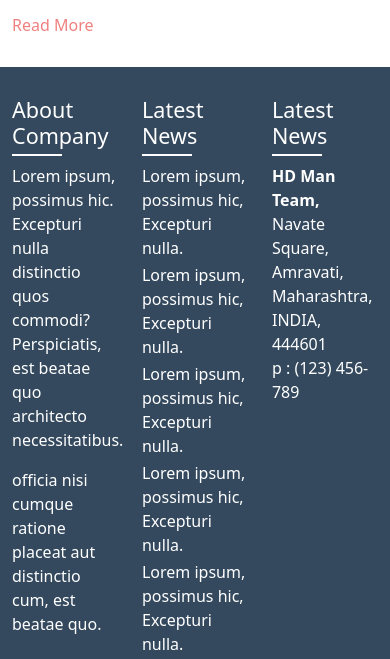
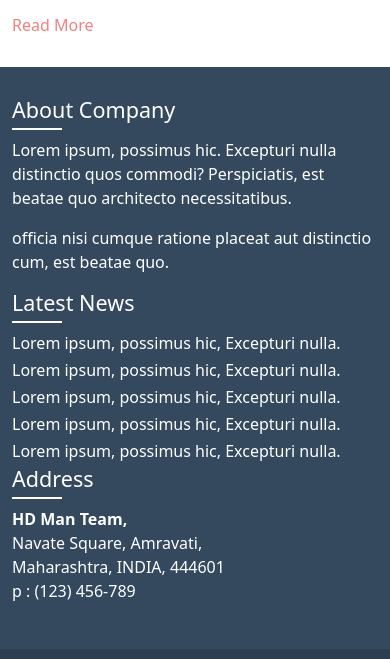
Before and after one commit to thehdman/Project-2, a plain HTML site: page index.html in a window 390 px wide. Shown: the part 3361-4020 px from the top of the page. Drawn offline with nearby package versions, Linux system fonts and the light colour scheme.

Commit message:
change in class

```diff
--- a/index.html
+++ b/index.html
@@ -149,14 +149,14 @@
     <div class="top-footer">
         <div class="container">
             <div class="row">
-                <div class="col-4">
+                <div class="col-md-4">
                     <div class="footer-widget">
                         <h4>About Company</h4>
                         <p>Lorem ipsum, possimus hic. Excepturi nulla distinctio quos commodi? Perspiciatis, est beatae quo architecto necessitatibus.</p>
                         <p>officia nisi cumque ratione placeat aut distinctio cum, est beatae quo.</p>
                     </div>
                 </div>
-                <div class="col-4">
+                <div class="col-md-4">
                     <div class="footer-widget">
                         <h4>Latest News</h4>
                         <ul class="latest-news">
@@ -168,9 +168,9 @@
                         </ul>
                     </div>
                 </div>
-                <div class="col-4">
+                <div class="col-md-4">
                     <div class="footer-widget">
-                        <h4>Latest News</h4>
+                        <h4>Address</h4>
                         <address>
                             <strong>HD Man Team,</strong><br>
                                 Navate Square, Amravati,<br>
@@ -185,10 +185,10 @@
     <div class="bottom-footer">
         <div class="container">
            <div class="row">
-            <div class="col-md-6 copyright">
+            <div class="col-sm-6 copyright">
                 <small>Copyright  <i class="fa-regular fa-copyright"></i>2023 HD Man</small>
             </div>
-            <div class="col-md-6">
+            <div class="col-sm-6">
                 <ul class="social-icons float-md-end">
                     <li><a href="#"><i class="fa-brands fa-square-instagram"></i></a></li>
                     <li><a href="#"><i class="fa-brands fa-square-facebook"></i></a></li>
```
